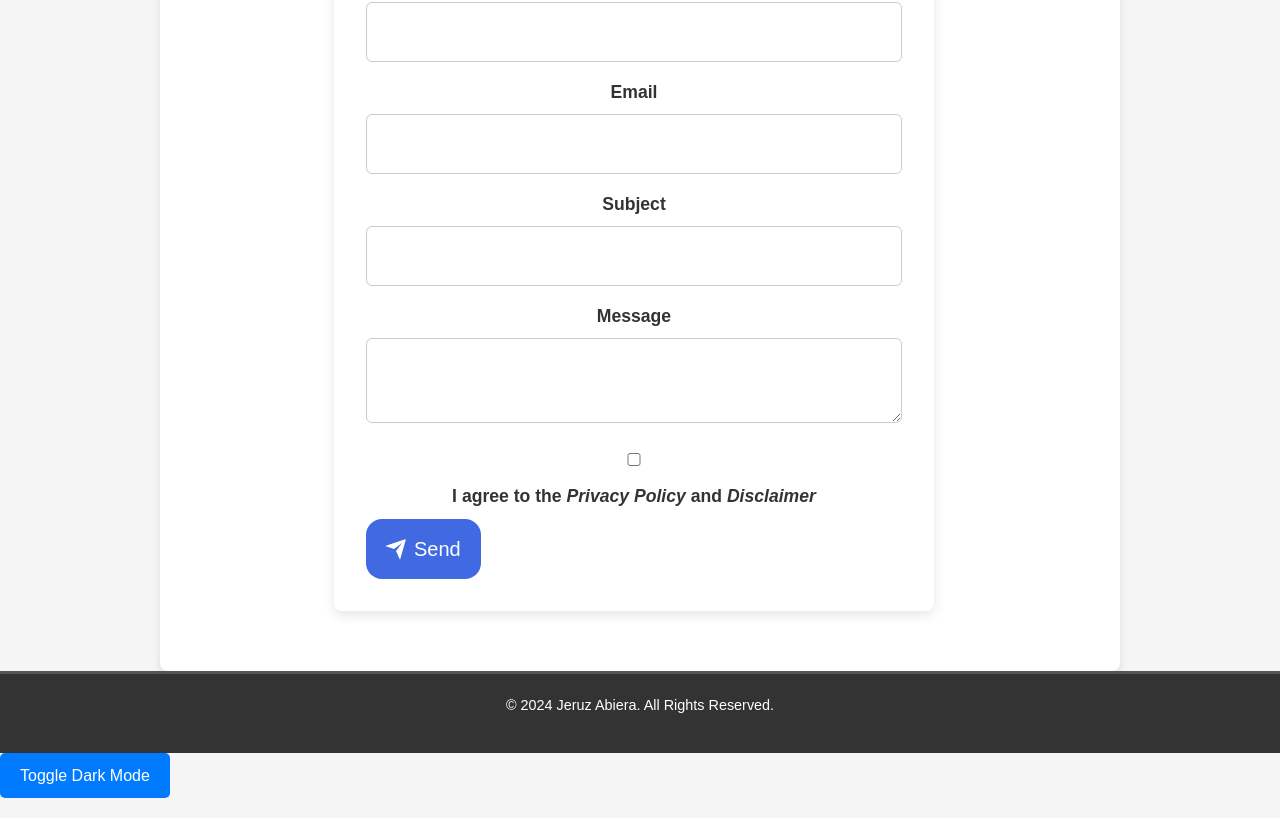
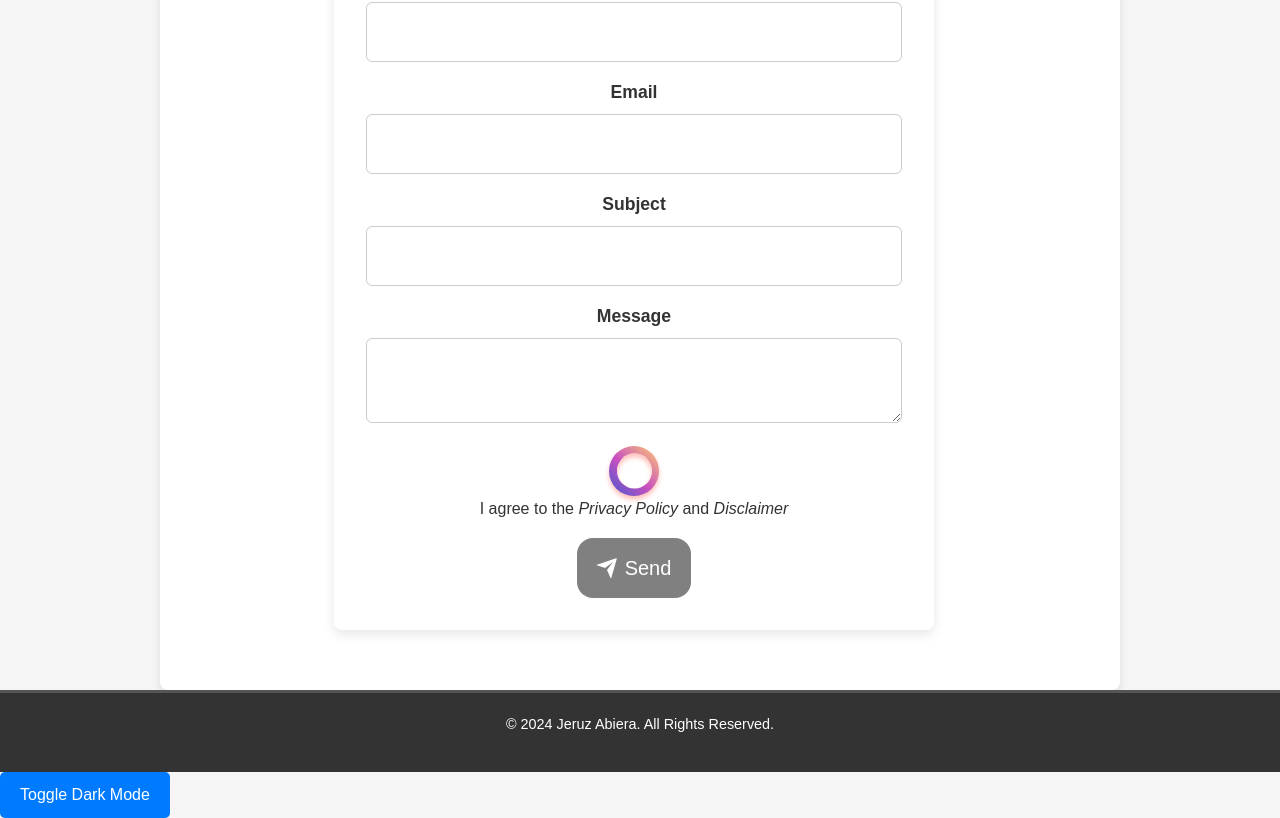
Before and after one commit to yhana24/portfolio-cv, a React (Create React App) app: page / in a window 1280 px wide. Shown: the part 4147-4965 px from the top of the page. Built offline with nearby package versions, Linux system fonts and the light colour scheme.

Commit message:
Enhanced the Button and Checkbox

```diff
--- /dev/null
+++ b/src/components/Checkbox.js
@@ -0,0 +1,137 @@
+import React from 'react';
+import styled from 'styled-components';
+
+const Checkbox = ({ checked, onChange, name }) => {
+  return (
+    <StyledWrapper>
+      <div className="checkbox-wrapper">
+        <input
+          id="_checkbox-26"
+          type="checkbox"
+          checked={checked}
+          onChange={onChange}
+          name={name}
+        />
+        <label htmlFor="_checkbox-26">
+          <div className="tick_mark" />
+        </label>
+      </div>
+      <p>I agree to the <em>Privacy Policy</em> and <em>Disclaimer</em></p>
+    </StyledWrapper>
+  );
+};
+
+const StyledWrapper = styled.div`
+  .checkbox-wrapper * {
+    -webkit-tap-highlight-color: transparent;
+    outline: none;
+  }
+
+  .checkbox-wrapper input[type="checkbox"] {
+    display: none;
+  }
+
+  .checkbox-wrapper label {
+    --size: 50px;
+    --shadow: calc(var(--size) * .07) calc(var(--size) * .1);
+    position: relative;
+    display: block;
+    width: var(--size);
+    height: var(--size);
+    margin: 0 auto;
+    background-color: #4158D0;
+    background-image: linear-gradient(43deg, #4158D0 0%, #C850C0 46%, #FFCC70 100%);
+    border-radius: 50%;
+    box-shadow: 0 var(--shadow) #ffbeb8;
+    cursor: pointer;
+    transition: 0.2s ease transform, 0.2s ease background-color,
+        0.2s ease box-shadow;
+    overflow: hidden;
+    z-index: 1;
+  }
+
+  .checkbox-wrapper label:before {
+    content: "";
+    position: absolute;
+    top: 50%;
+    right: 0;
+    left: 0;
+    width: calc(var(--size) * .7);
+    height: calc(var(--size) * .7);
+    margin: 0 auto;
+    background-color: #fff;
+    transform: translateY(-50%);
+    border-radius: 50%;
+    box-shadow: inset 0 var(--shadow) #ffbeb8;
+    transition: 0.2s ease width, 0.2s ease height;
+  }
+
+  .checkbox-wrapper label:hover:before {
+    width: calc(var(--size) * .55);
+    height: calc(var(--size) * .55);
+    box-shadow: inset 0 var(--shadow) #ff9d96;
+  }
+
+  .checkbox-wrapper label:active {
+    transform: scale(0.9);
+  }
+
+  .checkbox-wrapper .tick_mark {
+    position: absolute;
+    top: -1px;
+    right: 0;
+    left: calc(var(--size) * -.05);
+    width: calc(var(--size) * .6);
+    height: calc(var(--size) * .6);
+    margin: 0 auto;
+    margin-left: calc(var(--size) * .14);
+    transform: rotateZ(-40deg);
+  }
+
+  .checkbox-wrapper .tick_mark:before,
+    .checkbox-wrapper .tick_mark:after {
+    content: "";
+    position: absolute;
+    background-color: #fff;
+    border-radius: 2px;
+    opacity: 0;
+    transition: 0.2s ease transform, 0.2s ease opacity;
+  }
+
+  .checkbox-wrapper .tick_mark:before {
+    left: 0;
+    bottom: 0;
+    width: calc(var(--size) * .1);
+    height: calc(var(--size) * .3);
+    box-shadow: -2px 0 5px rgba(0, 0, 0, 0.23);
+    transform: translateY(calc(var(--size) * -.68));
+  }
+
+  .checkbox-wrapper .tick_mark:after {
+    left: 0;
+    bottom: 0;
+    width: 100%;
+    height: calc(var(--size) * .1);
+    box-shadow: 0 3px 5px rgba(0, 0, 0, 0.23);
+    transform: translateX(calc(var(--size) * .78));
+  }
+
+  .checkbox-wrapper input[type="checkbox"]:checked + label {
+    background-color: #4158D0;
+    background-image: linear-gradient(43deg, #4158D0 0%, #C850C0 46%, #FFCC70 100%);
+    box-shadow: rgba(0, 0, 0, 0.3) 0px 19px 38px, rgba(0, 0, 0, 0.22) 0px 15px 12px;
+  }
+
+  .checkbox-wrapper input[type="checkbox"]:checked + label:before {
+    width: 0;
+    height: 0;
+  }
+
+  .checkbox-wrapper input[type="checkbox"]:checked + label .tick_mark:before,
+    .checkbox-wrapper input[type="checkbox"]:checked + label .tick_mark:after {
+    transform: translate(0);
+    opacity: 1;
+  }
+`;
+
+export default Checkbox;
--- a/src/components/ContactForm.js
+++ b/src/components/ContactForm.js
@@ -1,5 +1,6 @@
 import React, { useState } from "react";
 import styled from "styled-components";
+import Checkbox from "./Checkbox";
 import "./ContactForm.css";
 
 const ContactForm = () => {
@@ -8,7 +9,7 @@ const ContactForm = () => {
     email: "",
     subject: "",
     message: "",
-    agreedToPolicy: false, // New state for checkbox
+    agreedToPolicy: false, // Initial checkbox value
   });
 
   const [errors, setErrors] = useState({
@@ -16,7 +17,7 @@ const ContactForm = () => {
     email: "",
     subject: "",
     message: "",
-    agreedToPolicy: "", // Error state for checkbox
+    agreedToPolicy: "",
   });
 
   const [isSubmitted, setIsSubmitted] = useState(false);
@@ -60,8 +61,6 @@ const ContactForm = () => {
           body: JSON.stringify(formData),
         });
 
-        setIsLoading(false);
-
         if (!response.ok) {
           throw new Error("Failed to send message");
         }
@@ -72,15 +71,16 @@ const ContactForm = () => {
           email: "",
           subject: "",
           message: "",
-          agreedToPolicy: false, // Reset checkbox
+          agreedToPolicy: false,
         });
 
         setTimeout(() => {
           setIsSubmitted(false);
         }, 5000);
       } catch (error) {
+        console.error("Error sending message:", error);
+      } finally {
         setIsLoading(false);
-        console.error("Error sending message:", error);
       }
     }
   };
@@ -142,30 +142,17 @@ const ContactForm = () => {
         </div>
 
         <div className="form-group">
-          <label className="flex items-center space-x-2">
-            <input
-              type="checkbox"
-              name="agreedToPolicy"
+          <Checkbox
             checked={formData.agreedToPolicy}
             onChange={handleChange}
-              className="mr-2"
+            name="agreedToPolicy"
           />
-            <span>
-              I agree to the{" "}
-              <a href="/privacy-policy" target="_blank" rel="noopener noreferrer">
-                <em>Privacy Policy</em>
-              </a>{" "}
-              and{" "}
-              <a href="/disclaimer" target="_blank" rel="noopener noreferrer">
-                <em>Disclaimer</em>
-              </a>
-            </span>
-          </label>
           {errors.agreedToPolicy && <p className="error-message">{errors.agreedToPolicy}</p>}
         </div>
 
         <StyledWrapper>
-          <button type="submit" disabled={isLoading}>
+          <div className="button-wrapper">
+            <button type="submit" disabled={isLoading || !formData.agreedToPolicy}>
               <div className="svg-wrapper-1">
                 <div className="svg-wrapper">
                   <svg
@@ -184,6 +171,7 @@ const ContactForm = () => {
               </div>
               <span>{isLoading ? "Sending..." : "Send"}</span>
             </button>
+          </div>
         </StyledWrapper>
       </form>
     </div>
@@ -249,6 +237,12 @@ const StyledWrapper = styled.div`
       transform: translateY(-0.1em);
     }
   }
+
+  .button-wrapper {
+    display: flex;
+    justify-content: center;
+    width: 100%;
+  }
 `;
 
 export default ContactForm;
```
Lines whose indentation alone changed are shown as unchanged.
